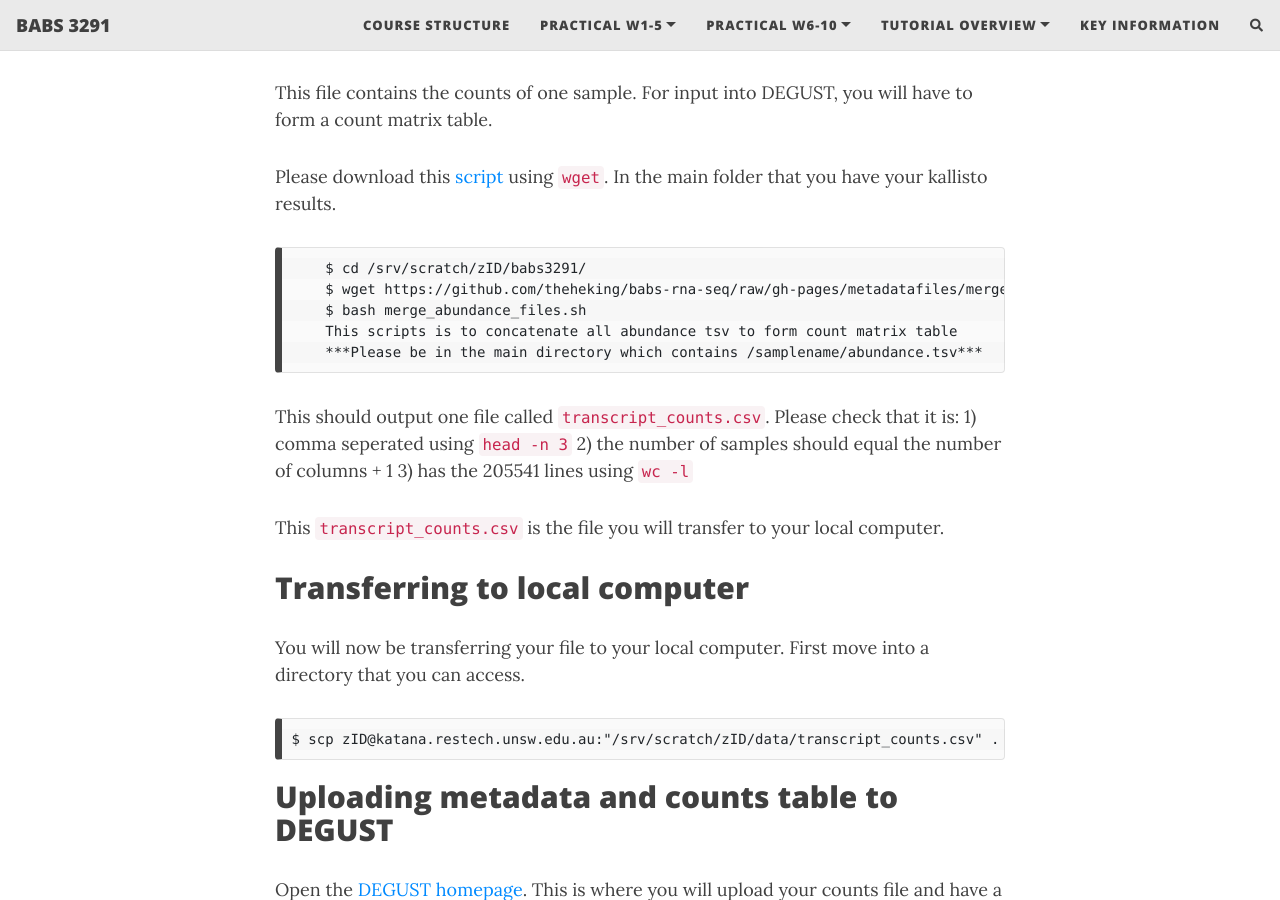
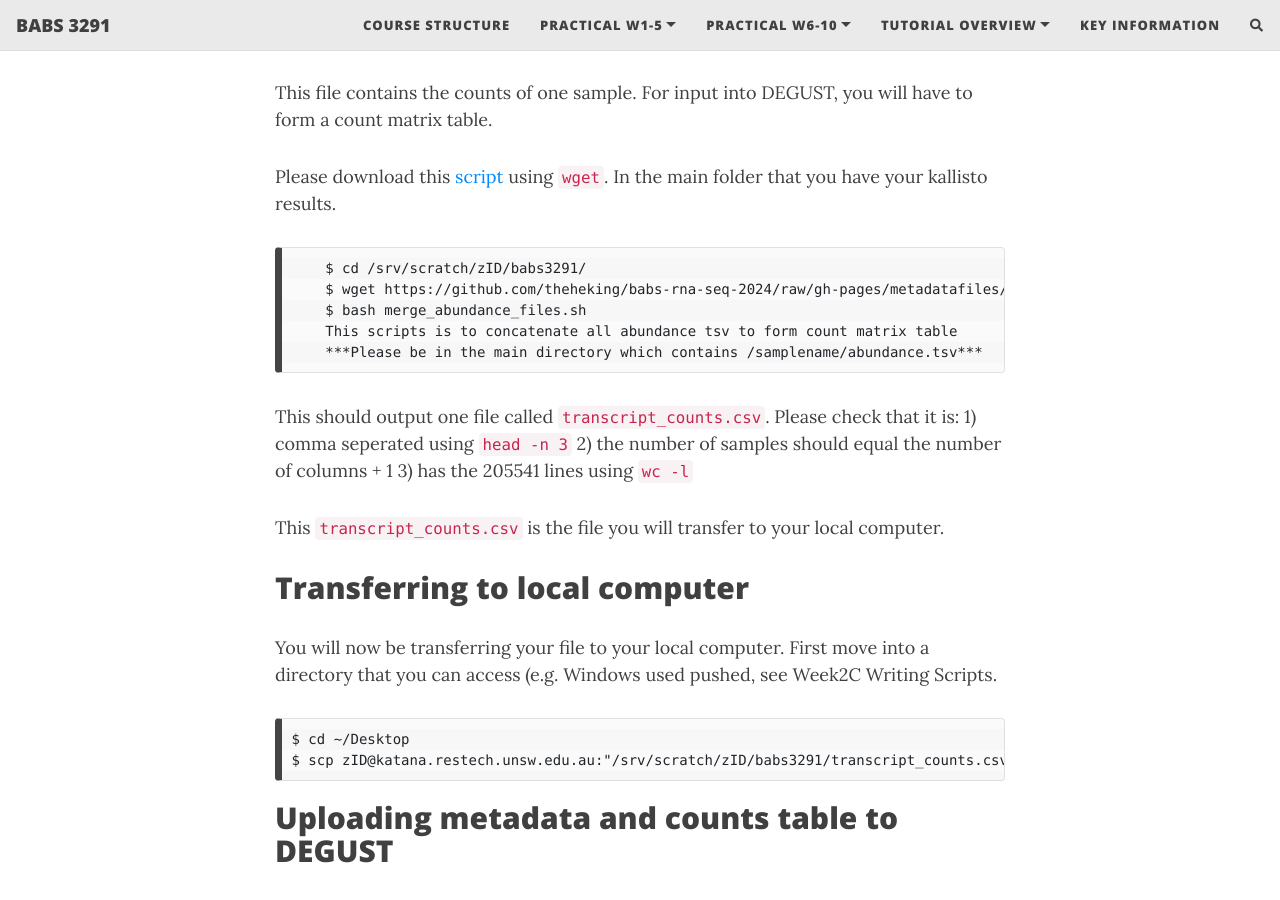
Before and after one commit to theheking/babs-rna-seq-2024, a Jekyll site: the page built from practical_overview/Week9_Differential_Expression.md, in a window 1280 px wide and 900 px high, scrolled down 2440 px. Built offline with Jekyll 4.4.1, drawn with Linux system fonts in a browser that asks for light colours; nearby versions of some CDN libraries; comment, search, counter and statistics services are not loaded.

Commit message:
Update Week9_Differential_Expression.md

```diff
--- a/practical_overview/Week9_Differential_Expression.md
+++ b/practical_overview/Week9_Differential_Expression.md
@@ -67,7 +67,7 @@ This file contains the counts of one sample. For input into DEGUST, you will hav
 Please download this [script](https://github.com/theheking/babs-rna-seq/blob/gh-pages/metadatafiles/merge_abundance_files.sh) using `wget`. In the main folder that you have your kallisto results.
 
         $ cd /srv/scratch/zID/babs3291/
-        $ wget https://github.com/theheking/babs-rna-seq/raw/gh-pages/metadatafiles/merge_abundance_files.sh
+        $ wget https://github.com/theheking/babs-rna-seq-2024/raw/gh-pages/metadatafiles/merge_abundance_files.sh
         $ bash merge_abundance_files.sh
         This scripts is to concatenate all abundance tsv to form count matrix table
         ***Please be in the main directory which contains /samplename/abundance.tsv***
@@ -83,9 +83,10 @@ This `transcript_counts.csv` is the file you will transfer to your local compute
 Transferring to local computer
 ------------------------------
 
-You will now be transferring your file to your local computer. First move into a directory that you can access.
+You will now be transferring your file to your local computer. First move into a directory that you can access (e.g. Windows used pushed, see Week2C Writing Scripts.
 
-    $ scp zID@katana.restech.unsw.edu.au:"/srv/scratch/zID/data/transcript_counts.csv" .
+    $ cd ~/Desktop
+    $ scp zID@katana.restech.unsw.edu.au:"/srv/scratch/zID/babs3291/transcript_counts.csv" .
 
 
 Uploading metadata and counts table to DEGUST
```
